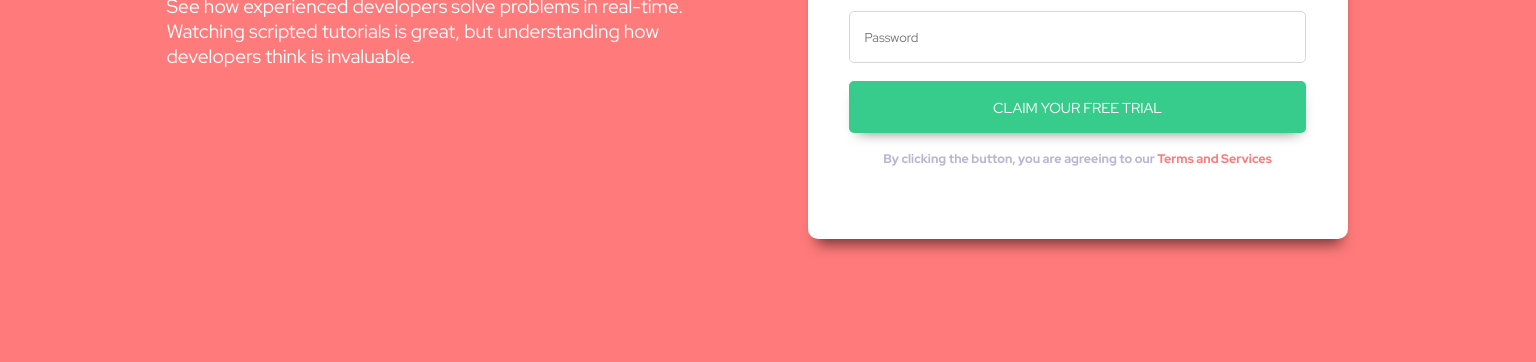
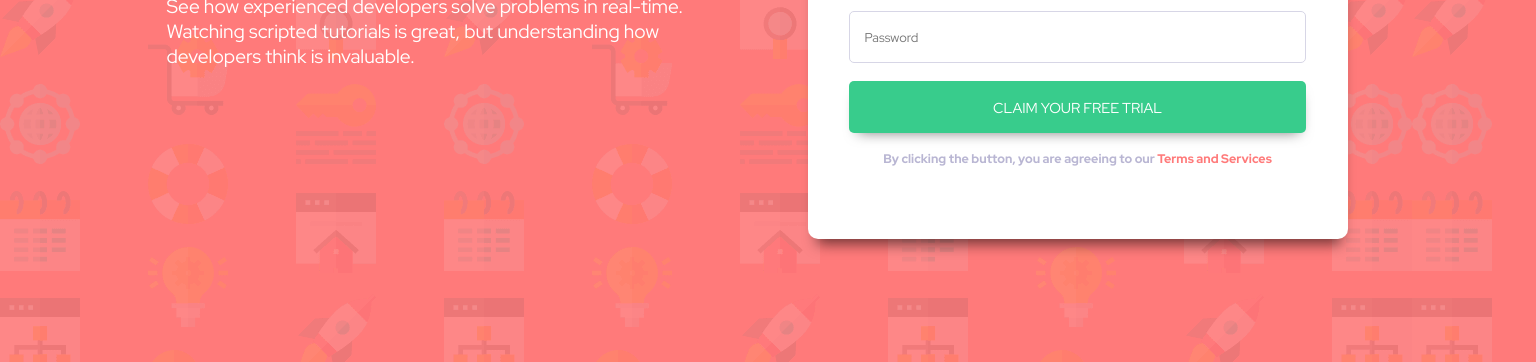
Before and after one commit to zyusuke10/sign-up-form, a plain HTML site: page index.html in a window 1536 px wide. Shown: the part 438-800 px from the top of the page. Drawn offline with Linux system fonts and the light colour scheme; files whose address does not match are found by name.

Commit message:
Update style.css

```diff
--- a/style.css
+++ b/style.css
@@ -23,7 +23,7 @@ main {
 }
 
 .container {
-  background-image: url(/images/bg-intro-mobile.png);
+  background-image: url(bg-intro-mobile.png);
   width: 100%;
   max-width: 375px;
   background-color: hsl(0, 100%, 74%);
@@ -235,6 +235,7 @@ form {
   .container {
     flex-direction: row;
     max-width: 100%;
+    background-image:url(bg-intro-desktop.png);
   }
 
   .desktop-screen-left {
```
